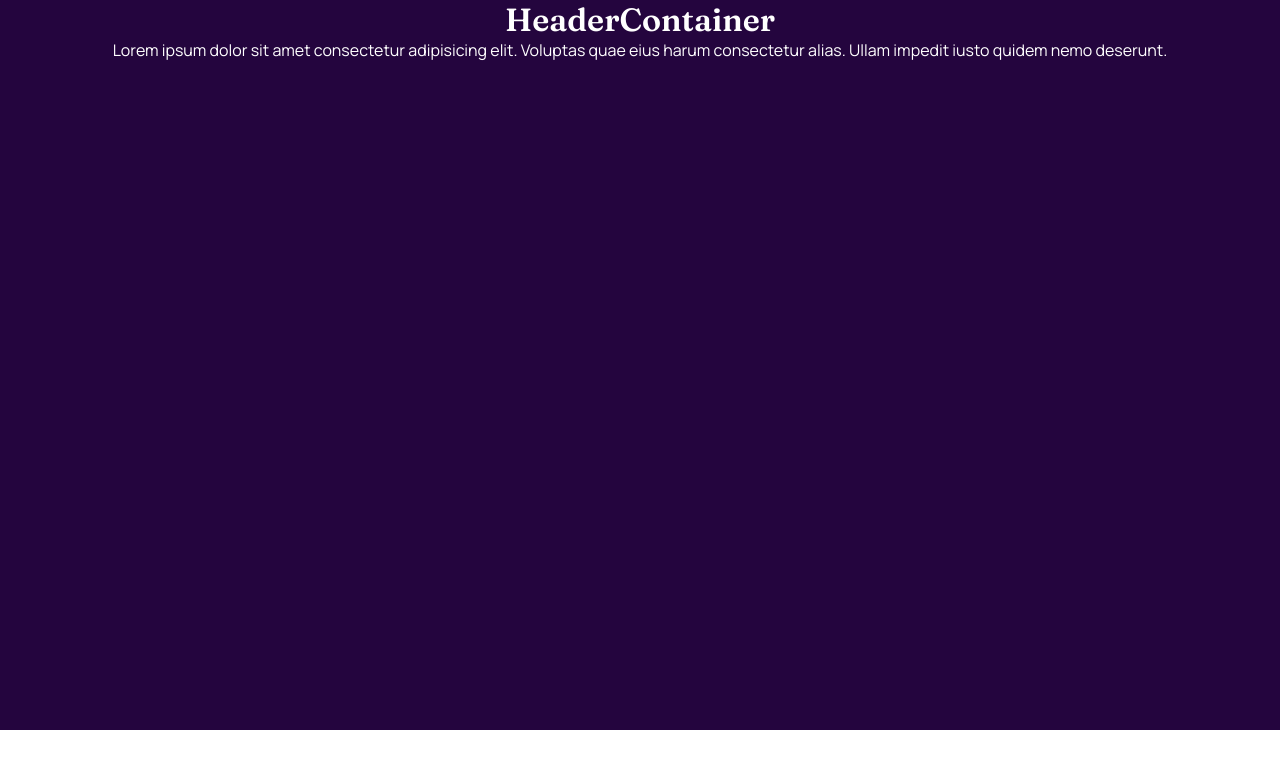
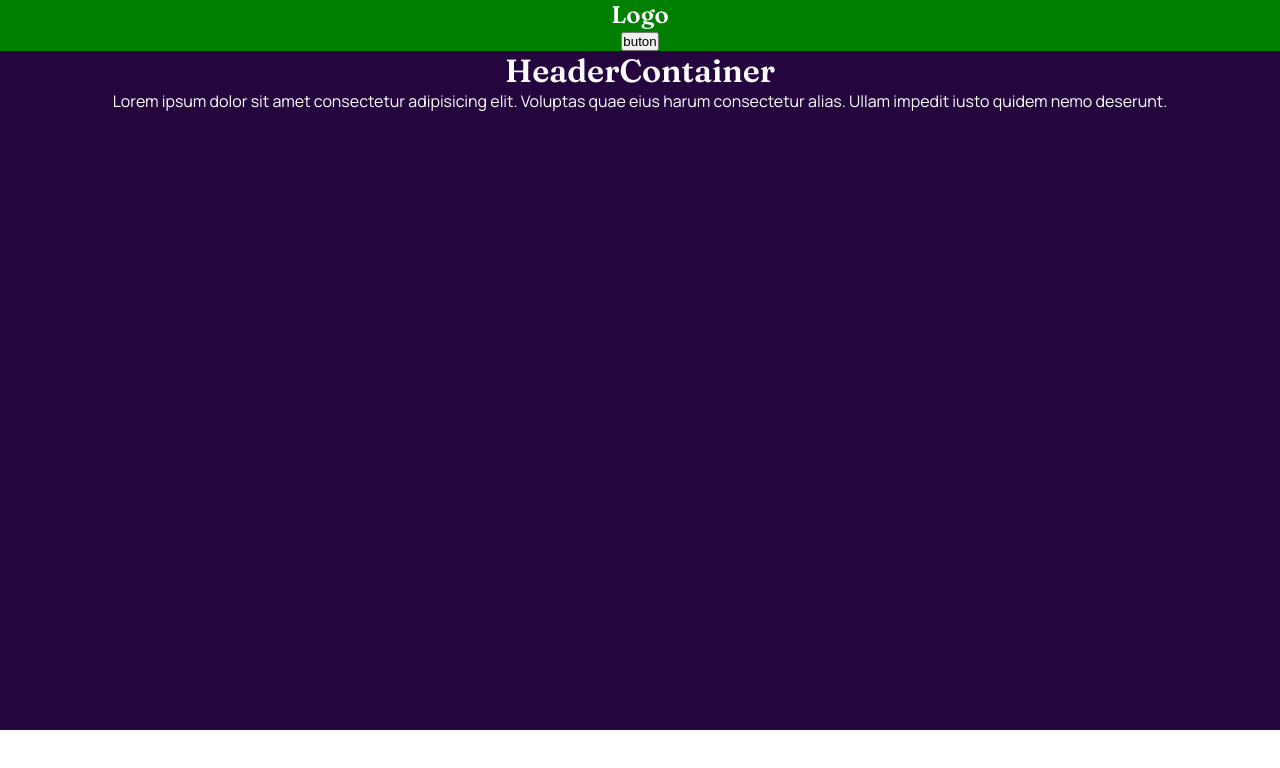
Before and after one commit to PiriyaLapa/workit-landing-page, a React (Create React App) app: page / in a window 1280 px wide. Shown: the top 768 px of the page. Built offline with nearby package versions, Linux system fonts and the light colour scheme.

Commit message:
Added Navbar and try deploy

```diff
--- a/src/Components/Header.tsx
+++ b/src/Components/Header.tsx
@@ -1,6 +1,7 @@
 import { Component, ReactNode } from "react";
 import styled from "styled-components";
 import { theme } from "../utility";
+import Navbar from './Navbar';
 
 const HeaderContainer = styled.div<{ theme: typeof theme }>`
   width: 100%;
@@ -9,10 +10,12 @@ const HeaderContainer = styled.div<{ theme: typeof theme }>`
   color: ${(props) => props.theme.WhiteColor};
 `;
 
+
 export default class Header extends Component {
   render(): ReactNode {
     return (
       <HeaderContainer theme={theme}>
+        <Navbar />
         <h1>HeaderContainer</h1>
         <p>
           Lorem ipsum dolor sit amet consectetur adipisicing elit. Voluptas quae
--- /dev/null
+++ b/src/Components/Navbar.tsx
@@ -0,0 +1,16 @@
+import {Component, ReactNode} from 'react';
+import styled from 'styled-components';
+const StyledNavbar = styled.nav`
+    background-color:green;
+`;
+
+export default class Navbar extends Component{
+    render():ReactNode{
+        return(
+            <StyledNavbar>
+                <h1>Logo</h1>
+                <button type="submit">buton</button>
+            </StyledNavbar>
+        )
+    }
+}
```
